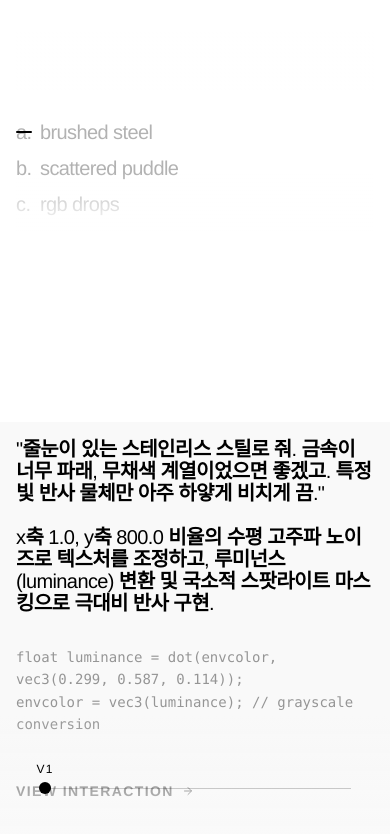
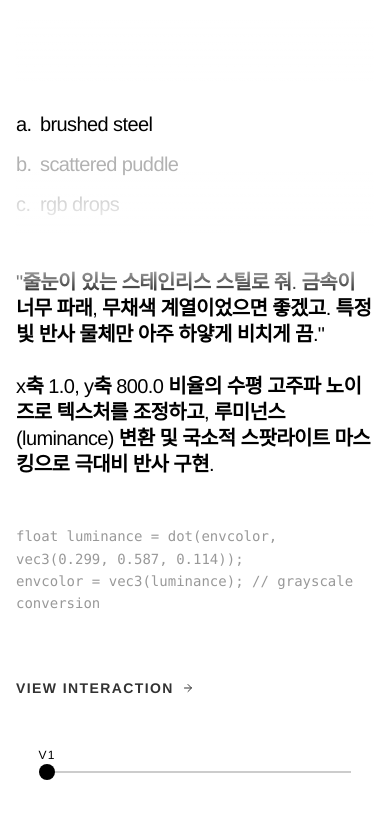
Before and after one commit to jonghyeokcolinlee/texture, a Next.js app: page / in a window 390 px wide. Shown: the top 834 px of the page. Built offline with nearby package versions, Linux system fonts and the light colour scheme.

Commit message:
style: refine mobile layout, slider appearance, and list styling

```diff
--- a/src/app/page.tsx
+++ b/src/app/page.tsx
@@ -54,7 +54,7 @@ const VersionControls = ({ versions, activeIndex, onChange, className }: any) =>
                 e.currentTarget.releasePointerCapture(e.pointerId);
             }}
         >
-            <div ref={trackRef} className="w-full h-[1px] bg-black/20 relative" />
+            <div ref={trackRef} className="w-full h-[2px] bg-black/20 relative" />
             <div
                 className="absolute top-1/2 -translate-y-1/2 flex flex-col items-center pointer-events-none"
                 style={{
@@ -65,16 +65,13 @@ const VersionControls = ({ versions, activeIndex, onChange, className }: any) =>
                 <div className="absolute bottom-4 whitespace-nowrap text-[12px] font-medium tracking-widest uppercase text-black">
                     {versions[isDragging ? Math.round(tempP * (versions.length - 1)) : activeIndex]?.id}
                 </div>
-                <div className={`w-3 h-3 bg-black rounded-full transition-transform duration-200 ${isDragging ? 'scale-150' : 'scale-100'}`} />
+                <div className="w-4 h-4 bg-black rounded-full" />
             </div>
         </div>
     );
 };
 
 export default function Home() {
-    const [activeMaterialTitle, setActiveMaterialTitle] = useState<string | null>(null);
-    const [activeVersionIndex, setActiveVersionIndex] = useState<number>(0);
-
     const materials = [
         {
             title: "01 brushed steel",
@@ -408,6 +405,9 @@ export default function Home() {
         },
     ];
 
+    const [activeMaterialTitle, setActiveMaterialTitle] = useState<string>(materials[0].title);
+    const [activeVersionIndex, setActiveVersionIndex] = useState<number>(0);
+
     const activeMat = materials.find(m => m.title === activeMaterialTitle) || materials[0];
     const activeVersion = activeMat.versions[activeVersionIndex];
 
@@ -444,24 +444,20 @@ export default function Home() {
         const newActive = materials[closestIdx].title;
         if (newActive !== activeMaterialTitle) {
             setActiveMaterialTitle(newActive);
-            // Always move slider to the latest version on material change
             setActiveVersionIndex(materials[closestIdx].versions.length - 1);
         }
     };
 
     return (
         <main className="h-full w-full bg-white flex flex-col md:flex-row overflow-hidden lowercase">
-            {/* 1. Left / Top Pane: Navigation Wheel */}
-            <div className="flex-1 md:w-1/2 h-1/2 md:h-full p-4 lg:p-6 bg-white relative">
-                <div className="w-full max-w-[400px] text-[20px] lg:text-[28px] tracking-[-0.03em] leading-[1] font-medium text-black">
+            {/* 1. Top Pane: Navigation Wheel (Mobile 30% / Desktop Half) */}
+            <div className="flex-none md:flex-1 h-[30%] md:h-full p-4 lg:p-8 bg-white relative">
+                <div className="w-full h-full text-[20px] lg:text-[28px] tracking-[-0.03em] leading-[1] font-medium text-black">
                     {/* Scroll Selection Container */}
-                    <div className="relative w-full h-[200px] md:h-[260px] overflow-hidden mt-4 md:mt-24">
+                    <div className="relative w-full h-full overflow-hidden">
                         {/* Top/Bottom Fade Gradients */}
-                        <div className="absolute top-0 left-0 w-full h-[60px] md:h-[90px] bg-gradient-to-b from-white to-transparent pointer-events-none z-30" />
-                        <div className="absolute bottom-0 left-0 w-full h-[60px] md:h-[90px] bg-gradient-to-t from-white to-transparent pointer-events-none z-30" />
-
-                        {/* Fixed Focus Indicator */}
-                        <div className="absolute top-1/2 left-0 w-[0.8em] h-[2px] bg-black opacity-100 pointer-events-none z-10 transform -translate-y-1/2 rounded-full" />
+                        <div className="absolute top-0 left-0 w-full h-[30%] bg-gradient-to-b from-white to-transparent pointer-events-none z-30" />
+                        <div className="absolute bottom-0 left-0 w-full h-[30%] bg-gradient-to-t from-white to-transparent pointer-events-none z-30" />
 
                         {/* Scrollable Wheel */}
                         <div
@@ -470,7 +466,7 @@ export default function Home() {
                             className="w-full h-full overflow-y-auto no-scrollbar snap-y snap-mandatory relative z-20"
                             style={{ scrollBehavior: 'smooth' }}
                         >
-                            <div className="h-[85px] md:h-[115px]" /> {/* Spacer top */}
+                            <div className="h-[40%]" /> {/* Initial Spacer */}
                             {materials.map((mat, i) => {
                                 const match = mat.title.match(/^0?(\d+)\s+(.*)$/);
                                 const num = match ? parseInt(match[1]) : 0;
@@ -482,34 +478,39 @@ export default function Home() {
                                     <div
                                         key={mat.title}
                                         ref={(el) => { itemRefs.current[i] = el; }}
-                                        className={`flex items-start w-full py-2 snap-center transition-opacity duration-300 select-none ${isActive ? "opacity-100" : "opacity-30"}`}
+                                        className={`flex items-start w-full py-2.5 snap-center transition-opacity duration-300 select-none ${isActive ? "opacity-100" : "opacity-30"}`}
                                     >
                                         <span className="w-[1.2em] shrink-0 text-left">{indicator}</span>
                                         <p className="mb-0 flex-1 text-left">{text}</p>
                                     </div>
                                 );
                             })}
-                            <div className="h-[85px] md:h-[115px]" /> {/* Spacer bottom */}
+                            <div className="h-[40%]" /> {/* End Spacer */}
                         </div>
                     </div>
                 </div>
             </div>
 
-            {/* 2. Right / Bottom Pane: Information Details */}
-            <div className="flex-1 md:w-1/2 h-1/2 md:h-full bg-[#f9f9f9] relative flex flex-row">
-                <div className="flex-1 h-full overflow-y-auto no-scrollbar p-4 lg:p-6 relative">
-                    <div className="max-w-[500px] text-[20px] lg:text-[28px] tracking-[-0.03em] leading-[1.1] text-black pb-32 font-medium">
+            {/* 2. Bottom Pane: Information Details (Mobile 60-70% / Desktop Half) */}
+            <div className="flex-1 md:flex-1 h-[70%] md:h-full bg-white relative flex flex-row">
+                <div className="flex-1 h-full overflow-hidden p-4 lg:p-12 relative">
+                    {/* Top/Bottom Fade for contentarea */}
+                    <div className="absolute top-0 left-0 w-full h-12 bg-gradient-to-b from-white to-transparent pointer-events-none z-20" />
+                    <div className="absolute bottom-0 left-0 w-full h-12 bg-gradient-to-t from-white to-transparent pointer-events-none z-20" />
+
+                    <div className="h-full overflow-y-auto no-scrollbar pb-32">
+                        <div className="max-w-[800px] text-[20px] lg:text-[28px] tracking-[-0.03em] leading-[1.3] text-black font-medium">
                             {activeMat && activeVersion ? (
                                 <div className="flex flex-col justify-start">
                                     <div className="whitespace-pre-wrap">
                                         {renderMixedText(activeVersion.prompt)}
                                     </div>
-                                <div className="font-mono opacity-40 text-[14px] leading-[1.6] tracking-normal whitespace-pre-wrap mt-8 lg:mt-12 font-normal">
+                                    <div className="font-mono opacity-40 text-[14px] leading-[1.6] tracking-normal whitespace-pre-wrap mt-12 font-normal">
                                         {activeVersion.script}
                                     </div>
                                     <Link
                                         href={activeVersion.url}
-                                    className="mt-12 inline-flex items-center gap-2 text-[14px] tracking-widest font-bold uppercase opacity-80 hover:opacity-100 transition-opacity"
+                                        className="mt-16 inline-flex items-center gap-2 text-[14px] tracking-widest font-bold uppercase opacity-80 hover:opacity-100 transition-opacity"
                                     >
                                         View Interaction
                                         <svg width="12" height="12" viewBox="0 0 24 24" fill="none" stroke="currentColor" strokeWidth="2" strokeLinecap="round" strokeLinejoin="round"><path d="M5 12h14"></path><path d="m12 5 7 7-7 7"></path></svg>
@@ -522,13 +523,13 @@ export default function Home() {
                             )}
                         </div>
                     </div>
+                </div>
 
                 {/* Desktop Slider Space */}
                 {activeMat && activeMat.versions.length > 1 && (
-                    <div className="hidden md:flex flex-col justify-end items-center w-32 border-l border-black/5 px-8 bg-[#f9f9f9] z-10 shrink-0 pb-12">
+                    <div className="hidden md:flex flex-col justify-end items-center w-32 border-l border-black/5 px-8 bg-white z-10 shrink-0 pb-12">
                          <div className="relative w-full h-[60%] flex flex-col items-center">
-                            {/* Gradient/Fade effect at the bottom area of the slider container */}
-                            <div className="absolute bottom-0 left-0 w-full h-32 bg-gradient-to-t from-[#f9f9f9] to-transparent pointer-events-none z-20" />
+                            <div className="absolute bottom-0 left-0 w-full h-32 bg-gradient-to-t from-white to-transparent pointer-events-none z-20" />
 
                             <VersionControls
                                 versions={activeMat.versions}
@@ -543,8 +544,8 @@ export default function Home() {
                 {/* Mobile Slider / Overlay */}
                 {activeMat && activeMat.versions.length > 1 && (
                     <>
-                        <div className="md:hidden absolute bottom-0 left-0 w-full h-32 bg-gradient-to-t from-[#f9f9f9] to-transparent pointer-events-none z-10" />
-                        <div className="md:hidden absolute bottom-8 left-[10%] right-[10%] z-20">
+                        <div className="md:hidden absolute bottom-0 left-0 w-full h-32 bg-gradient-to-t from-white to-transparent pointer-events-none z-10" />
+                        <div className="md:hidden absolute bottom-12 left-[10%] right-[10%] z-20">
                             <VersionControls
                                 versions={activeMat.versions}
                                 activeIndex={activeVersionIndex}
```
Lines whose indentation alone changed are shown as unchanged.
